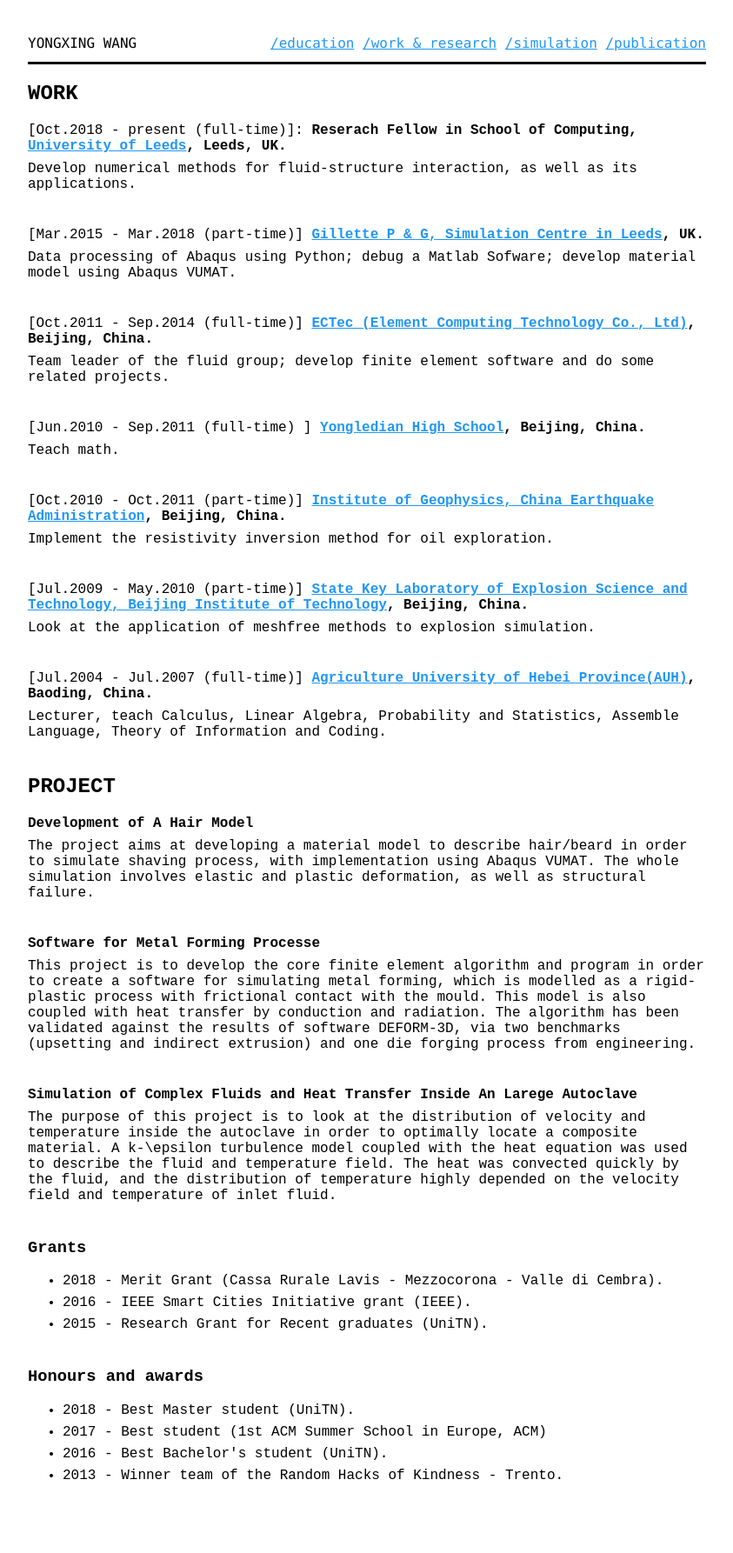
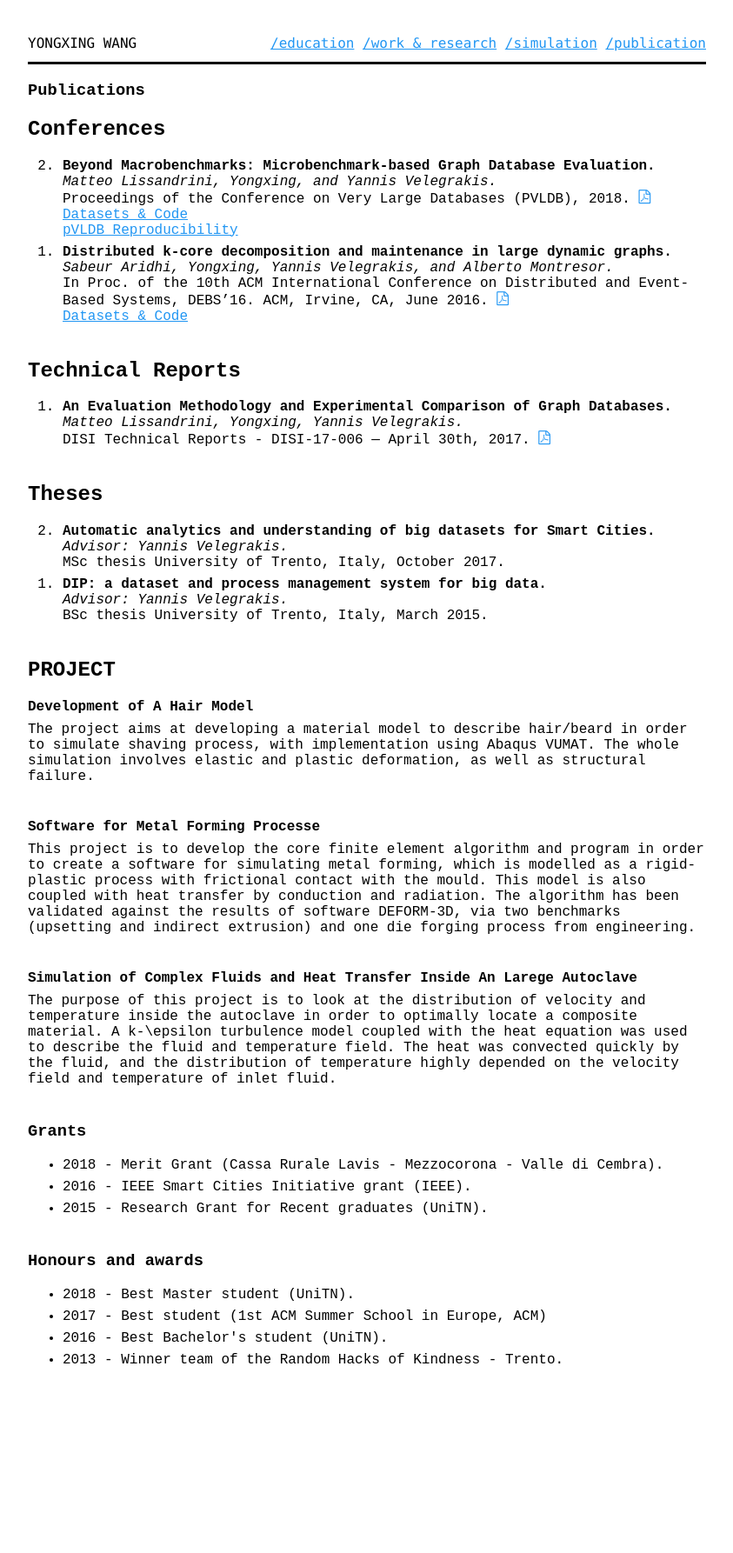
Before and after one commit to yongxingwang/yongxingwang.github.io, a Jekyll site: the page built from publication.html, in a window 1280 px wide. Shown: the whole page at 87% size, without its empty margins (218-1061 px from the left). Built offline with Jekyll 4.4.1, drawn with Linux system fonts in a browser that asks for light colours; some web fonts are replaced; after the commit the page ends 1653 px from its top, so only the background shows below that.

Commit message:
First Commit

```diff
--- a/publication.html
+++ b/publication.html
@@ -2,7 +2,7 @@
 layout: default
 title: publication
 ---
-<!--
+
 <article>
     <section>
         <header>
@@ -62,57 +62,7 @@ title: publication
     </section>
 </article>
 
--->
 
-<article class="proj">
-    <header>
-        <h1>WORK</h1>
-    </header>
-
-    <section id="graph-benchmark">
-        <header>[Oct.2018 - present (full-time)]: <strong> Reserach Fellow in School of Computing, <a href="https://www.leeds.ac.uk/" target="_blank">University of Leeds</a>, Leeds, UK. </strong> </header>
-        <p>
-            Develop numerical methods for fluid-structure interaction, as well as its applications.
-        </p>
-    </section>
-
-    <section id="clic">
-        <header>[Mar.2015 - Mar.2018 (part-time)] <strong> <a href="http://www.leeds.ac.uk/simcentre/" target="_blank"> Gillette P & G, Simulation Centre in Leeds</a>, UK. </strong> </header>
-        <p>
-            Data processing of Abaqus using Python; debug a Matlab Sofware; develop material model using Abaqus VUMAT.
-        </p>
-	</section>
-
-    <section id="archetipum">
-        <header>[Oct.2011 - Sep.2014 (full-time)] <strong> <a href="http://www.yuanjisuan.cn/" target="_blank">ECTec (Element Computing Technology Co., Ltd)</a>, Beijing, China.</strong> </header>
-        <p>
-            Team leader of the fluid group; develop finite element software and do some related projects.
-        </p></section>
-
-    <section id="archetipum">
-        <header>[Jun.2010 - Sep.2011 (full-time) ] <strong><a href="http://www.yongzhong.net/" target="_blank"> Yongledian High School</a>, Beijing, China. </strong> </header>
-        <p>
-            Teach math.
-        </p></section>
-
-    <section id="archetipum">
-        <header>[Oct.2010 - Oct.2011 (part-time)] <strong> <a href="http://www.cea-igp.ac.cn/en/" target="_blank">Institute of Geophysics, China Earthquake Administration</a>, Beijing, China.</strong> </header>
-        <p>
-            Implement the resistivity inversion method for oil exploration.
-        </p></section>
-
-    <section id="archetipum">
-        <header>[Jul.2009 - May.2010 (part-time)] <strong> <a href="http://english.bit.edu.cn/Research/scientificResearch/95120.htm" target="_blank">State Key Laboratory of Explosion Science and Technology, Beijing Institute of Technology</a>, Beijing, China.</strong> </header>
-        <p>
-            Look at the application of meshfree methods to explosion simulation.
-        </p></section>
-    <section id="archetipum">
-        <header>[Jul.2004 - Jul.2007 (full-time)] <strong> <a href="http://english.hebau.edu.cn/" target="_blank">Agriculture University of Hebei Province(AUH)</a>, Baoding, China.</strong> </header>
-        <p>
-            Lecturer, teach Calculus, Linear Algebra, Probability and Statistics, Assemble Language, Theory of Information and Coding.
-        </p></section>
-
-</article>
 
 
 
```
